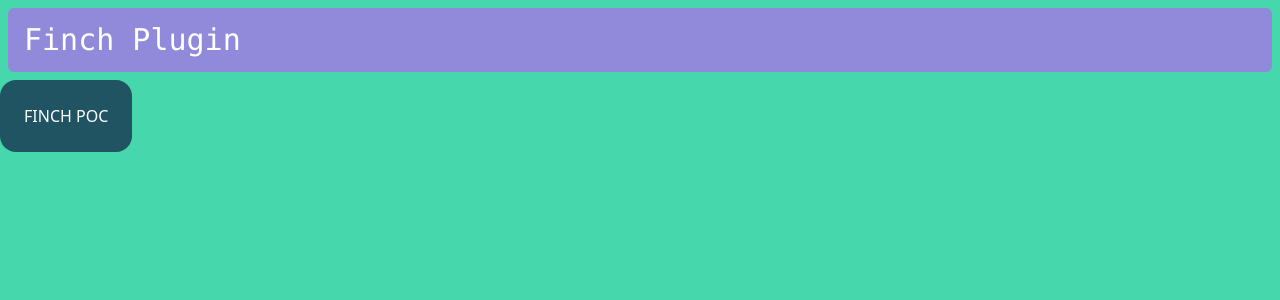
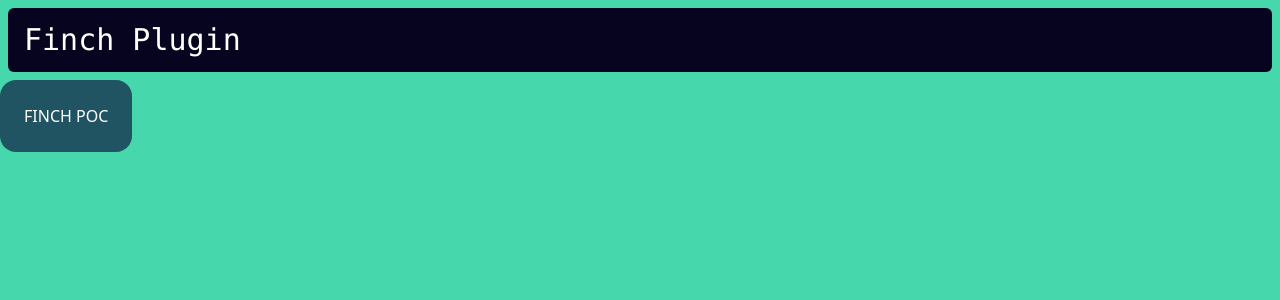
Before and after one commit to ashutoshzxc01ofc/test-repo, a React (Vite) app: page / in a window 1280 px wide. Shown: the top 300 px of the page. Built offline with nearby package versions, Linux system fonts and the light colour scheme.

Commit message:
colors-primary

```diff
--- a/src/styletoken.css
+++ b/src/styletoken.css
@@ -1,5 +1,5 @@
 :root {
-  --colors-primary-2: #918ADB;
+  --colors-primary-2: #06041F;
   --colors-primary-1: #47D7AC;
   --number-0: undefined;
   --number-4: 4px;
@@ -60,7 +60,7 @@
   --spacing-3xl: 64px;
   --spacing-4xl: 72px;
   --spacing-5xl: 80px;
-  --brand-primary-main-2: #918ADB;
+  --brand-primary-main-2: #06041F;
   --brand-primary-main-1: #47D7AC;
   --brand-secondary-secondary-5: #F8485E;
   --brand-secondary-secondary-4: #FBD872;
```
